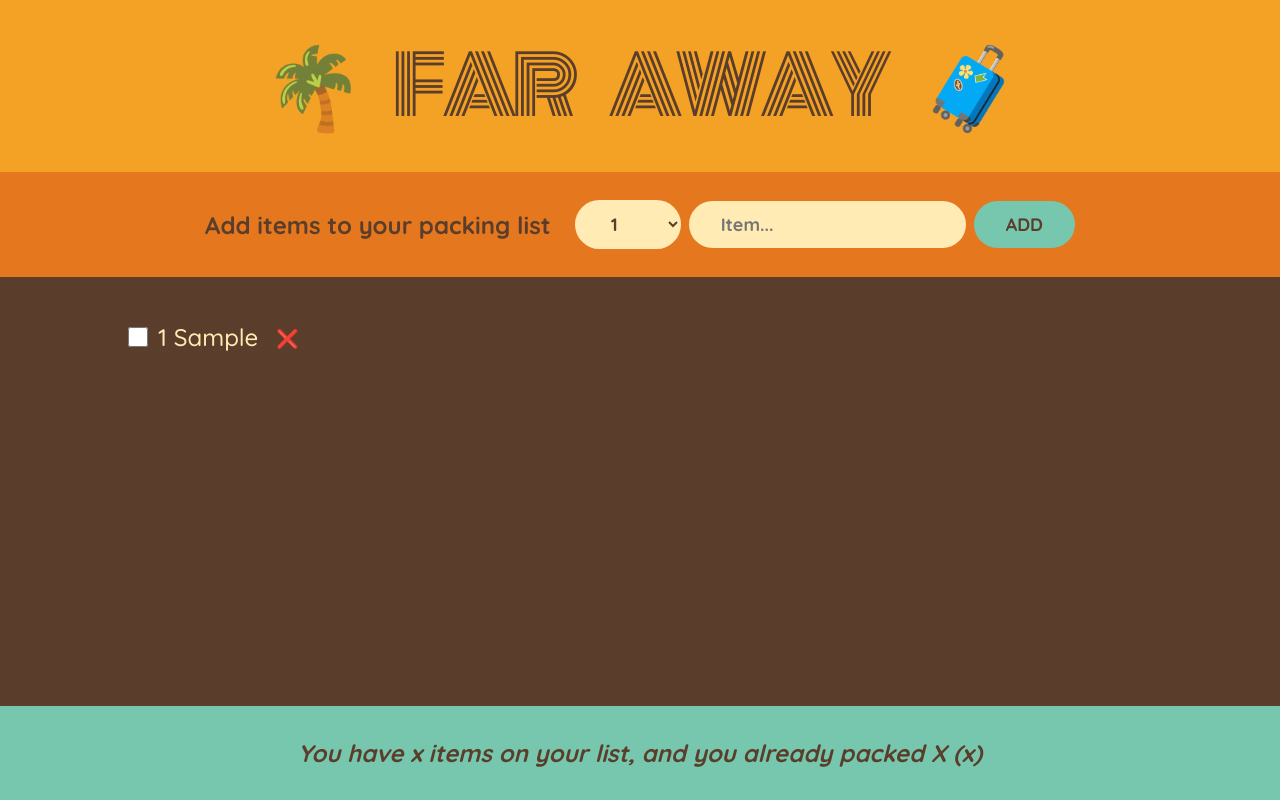
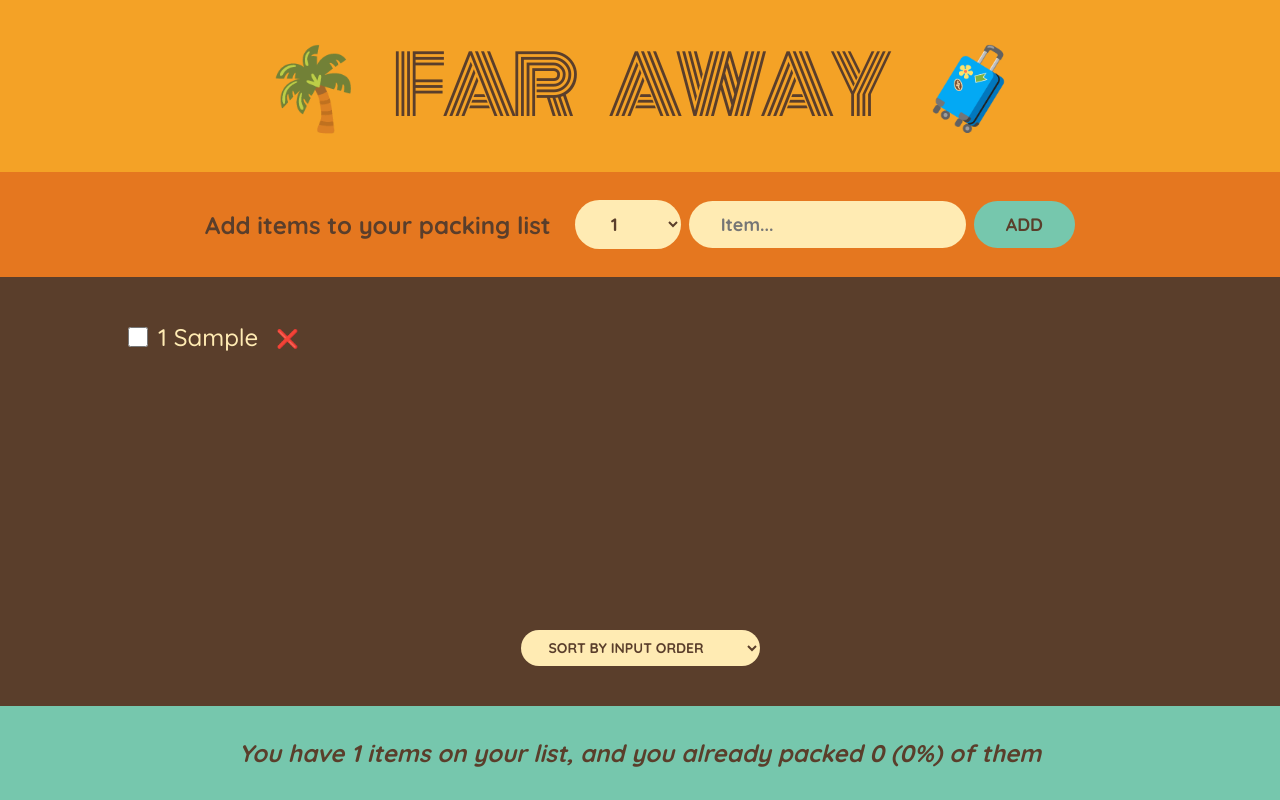
Before and after one commit to phpladyy/React, a React (Create React App) app in the folder travel-list/: page / in a window 1280 px wide. Both pictures are taken after typing "Sample" into the empty fields and a click on the button "ADD". Built offline with nearby package versions, Linux system fonts and the light colour scheme.

Commit message:
added item list sorting

```diff
--- a/travel-list/src/App.js
+++ b/travel-list/src/App.js
@@ -9,7 +9,7 @@ function App() {
   }
 
   function handleDeleteItem(id) {
-    setItems((item) => item.filter((item) => item.id !== id));
+    setItems((items) => items.filter((item) => item.id !== id));
   }
 
   function handleToggleItem(id) {
@@ -29,7 +29,7 @@ function App() {
         onDeleteItem={handleDeleteItem}
         onToggleItem={handleToggleItem}
       />
-      <Stats />
+      <Stats items={items} />
     </div>
   );
 }
@@ -73,14 +73,51 @@ function Form({ onAddItems }) {
   );
 }
 
-function PackingList({ items, onDeleteItem,onToggleItem }) {
+function PackingList({ items, onDeleteItem, onToggleItem }) {
+  const [sortBy, setSortBy] = useState('input');
+
+  let sortedItems=[...items];
+  if (sortBy==='input') {
+    sortedItems=items;
+  }
+  else if (sortBy==='description') {
+sortedItems=[...items];
+    sortedItems.sort((a,b) => {
+    const nameA = a.description.toUpperCase(); // ignore upper and lowercase
+    const nameB = b.description.toUpperCase(); // ignore upper and lowercase
+    if (nameA < nameB) {
+      return -1;
+    }
+    if (nameA > nameB) {
+      return 1;
+    }
+    return 0;
+  });
+}
+else{
+  sortedItems.sort((a, b) =>  b.packed -a.packed);
+}
+
   return (
     <div className="list">
       <ul>
-        {items.map((item) => (
-          <Item onToggleItem={onToggleItem} onDeleteItem={onDeleteItem} key={item.id} item={item} />
+        {sortedItems.map((item) => (
+          <Item
+            onToggleItem={onToggleItem}
+            onDeleteItem={onDeleteItem}
+            key={item.id}
+            item={item}
+          />
         ))}
       </ul>
+
+      <div className="actions">
+        <select value={sortBy} onChange={(e)=> setSortBy(e.target.value)}>
+          <option value="input">Sort by input order</option>
+          <option value="description">Sort by description</option>
+          <option value="packed">Sort by packed status</option>
+        </select>
+      </div>
     </div>
   );
 }
@@ -88,7 +125,11 @@ function PackingList({ items, onDeleteItem,onToggleItem }) {
 function Item({ item, onDeleteItem, onToggleItem }) {
   return (
     <li>
-      <input type="checkbox" value={item.packed} onChange={()=>onToggleItem(item.id)} />
+      <input
+        type="checkbox"
+        value={item.packed}
+        onChange={() => onToggleItem(item.id)}
+      />
       <span style={{ textDecoration: item.packed ? "line-through" : "" }}>
         {item.quantity} {item.description}
       </span>
@@ -97,10 +138,21 @@ function Item({ item, onDeleteItem, onToggleItem }) {
   );
 }
 
-function Stats() {
+function Stats({ items }) {
+  if (!items.length)
+    return <p className="stats">Add something to your packing list</p>;
+  const totalItems = items.length;
+  const totalPacked = items.reduce((acc, cur) => acc + cur.packed, 0);
+
+  const percentagePacked = +((totalPacked / totalItems) * 100).toFixed(2);
   return (
     <footer className="stats">
-      <em>You have x items on your list, and you already packed X (x)</em>
+      <em>
+        {percentagePacked === 100
+          ? "You're ready to go!"
+          : ` You have ${totalItems} items on your list, and you already packed
+        ${totalPacked} (${percentagePacked}%) of them`}
+      </em>
     </footer>
   );
 }
--- a/travel-list/src/index.css
+++ b/travel-list/src/index.css
@@ -96,8 +96,8 @@ input {
   width: 80%;
   overflow: auto;
   display: grid;
-  grid-template-columns: repeat(auto-fit, minmax(250px, 1fr));
-  gap: 0.2rem;
+  grid-template-columns: repeat(auto-fit, minmax(180px, 1fr));
+  gap: 0.1rem;
   justify-content: center;
   align-content: start;
 }
```
